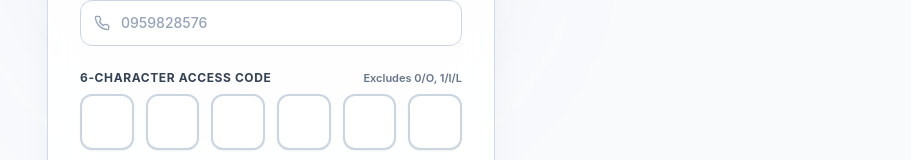
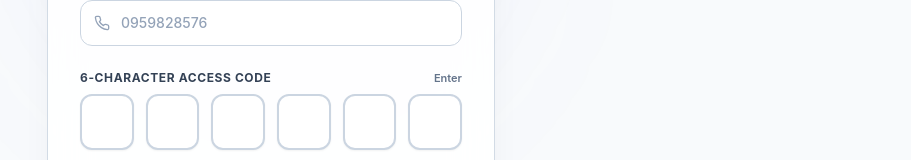
Before and after one commit to Samieyu/melodypass-frontend, a Next.js app: page /access in a window 1280 px wide. Shown: the part 381-541 px from the top of the page, without its empty margins (369-1280 px from the left). Built offline with nearby package versions, Linux system fonts and the light colour scheme; no server answers.

Commit message:
enter change

```diff
--- a/src/components/AccessCodeForm.tsx
+++ b/src/components/AccessCodeForm.tsx
@@ -220,7 +220,7 @@ export function AccessCodeForm() {
           <label className="block text-xs font-bold text-slate-700 dark:text-slate-200 uppercase tracking-wider">
             6-Character Access Code
           </label>
-          <span className="text-[11px] font-semibold text-slate-500 dark:text-slate-400">Excludes 0/O, 1/I/L</span>
+          <span className="text-[11px] font-semibold text-slate-500 dark:text-slate-400">Enter</span>
         </div>
 
         <div className="grid grid-cols-6 gap-2 sm:gap-3">
```
